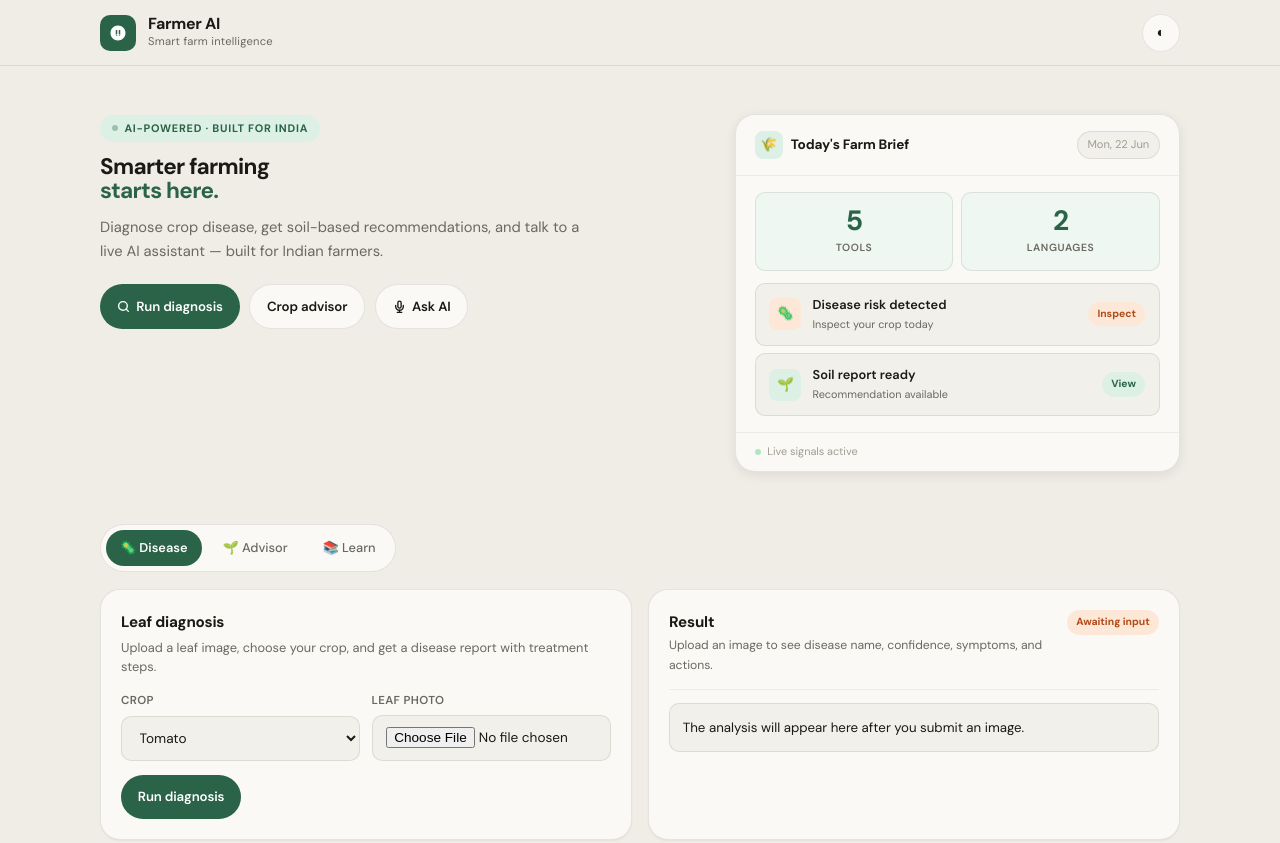
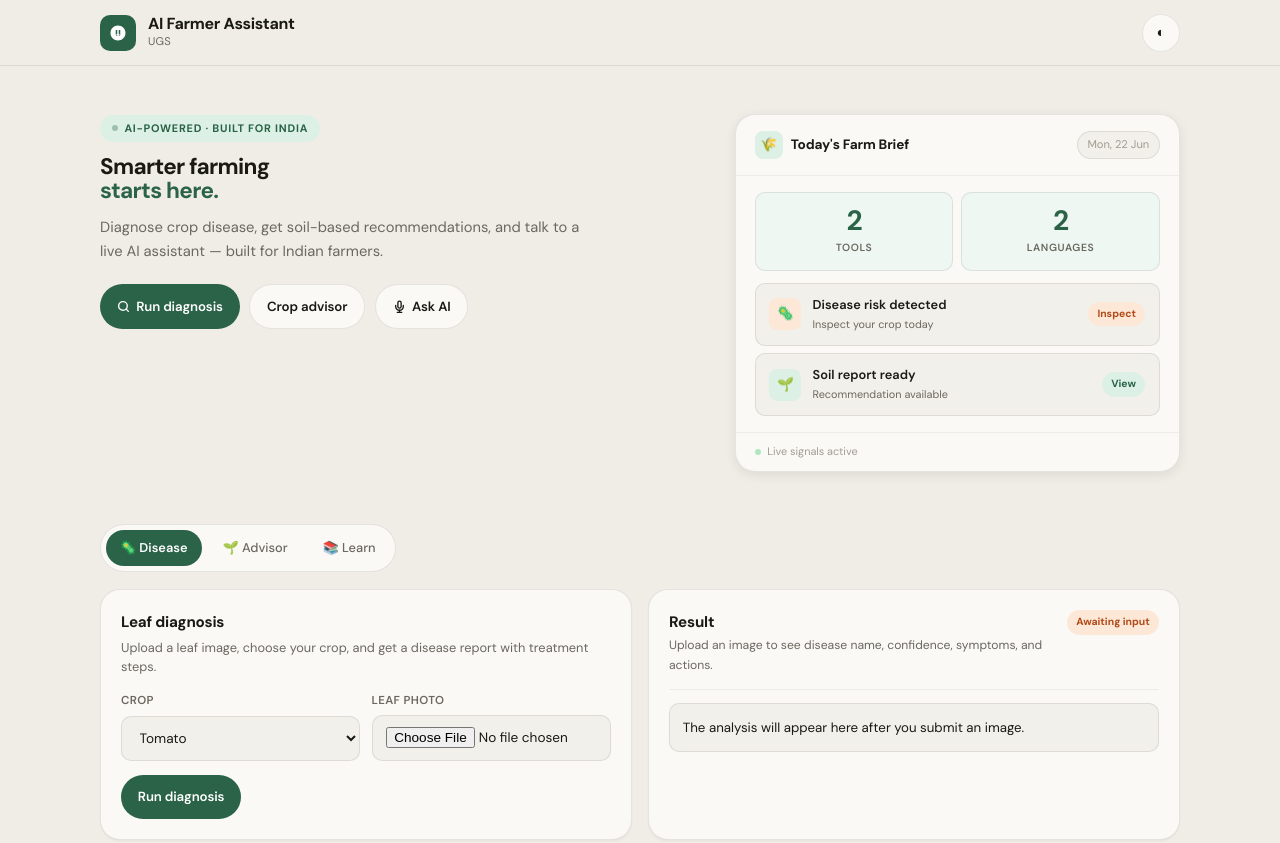
Before and after one commit to DSIPSS/k_ai, a website: page project/public/index.html in a window 1280 px wide. Shown: the top 843 px of the page. Drawn offline with nearby package versions, Linux system fonts and the light colour scheme.

Commit message:
Update index.html

```diff
--- a/project/public/index.html
+++ b/project/public/index.html
@@ -214,8 +214,8 @@ textarea.input{min-height:80px;resize:vertical}
         <svg viewBox="0 0 24 24"><path d="M12 2C6.48 2 2 6.48 2 12s4.48 10 10 10 10-4.48 10-10S17.52 2 12 2zm-1 14H9V8h2v8zm4 0h-2V8h2v8z" fill="white" stroke="none"/><path d="M7 17s2-3 5-3 5 3 5 3" stroke="white" fill="none" stroke-width="1.5"/></svg>
       </div>
       <div>
-        <div class="brand-name">Farmer AI</div>
-        <div class="brand-sub">Smart farm intelligence</div>
+        <div class="brand-name">AI Farmer Assistant</div>
+        <div class="brand-sub">UGS</div>
       </div>
     </div>
     <div class="hdr-actions">
@@ -254,7 +254,7 @@ textarea.input{min-height:80px;resize:vertical}
       <div class="hero-card-body">
         <div class="stat-strip">
           <div class="stat-cell">
-            <div class="stat-val">5</div>
+            <div class="stat-val">2</div>
             <div class="stat-label">Tools</div>
           </div>
           <div class="stat-cell">
```
